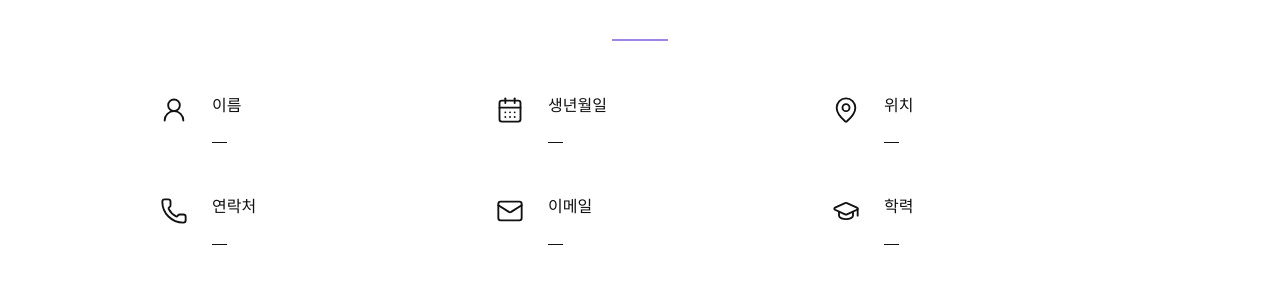
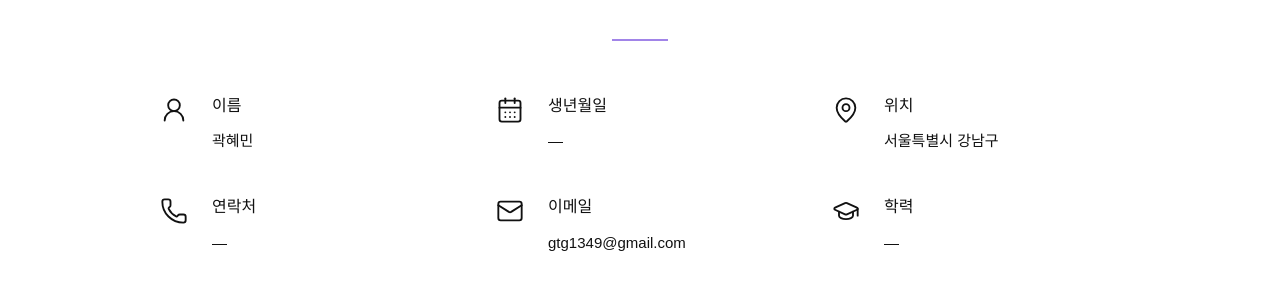
Before and after one commit to hyehye12/hyehye12.github.io, a React (Vite) app: page / in a window 1280 px wide. Shown: the part 968-1274 px from the top of the page. Built offline with nearby package versions, Linux system fonts and the light colour scheme; a web font is replaced by a local one.

Commit message:
add email

```diff
--- a/src/data/profile.ts
+++ b/src/data/profile.ts
@@ -1,9 +1,9 @@
 export const profile = {
-  name: "",
+  name: "곽혜민",
   birthDate: "",
-  location: "",
+  location: "서울특별시 강남구",
   phone: "",
-  email: "",
+  email: "gtg1349@gmail.com",
   education: "",
   introduction: "",
 };
```
